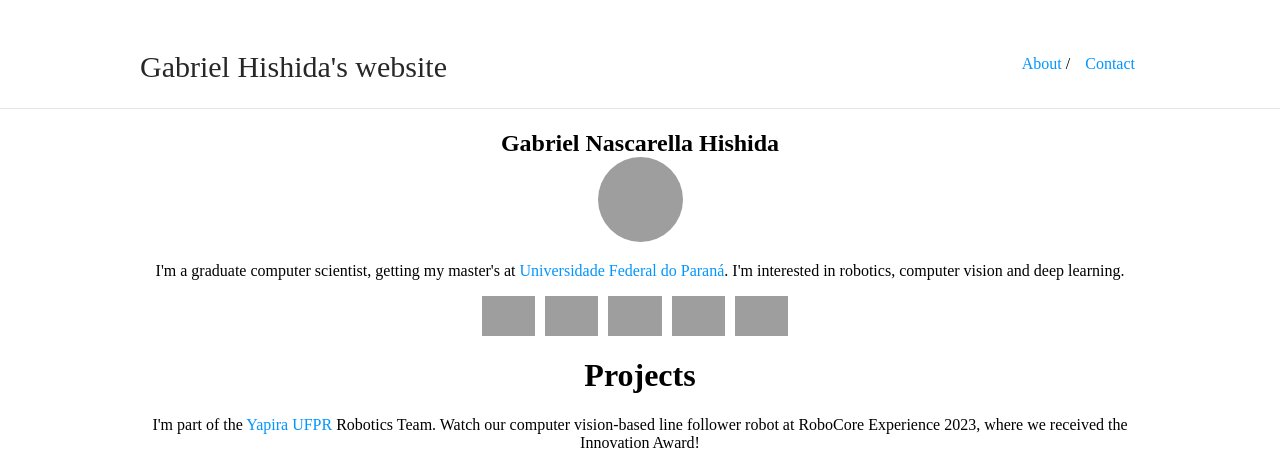
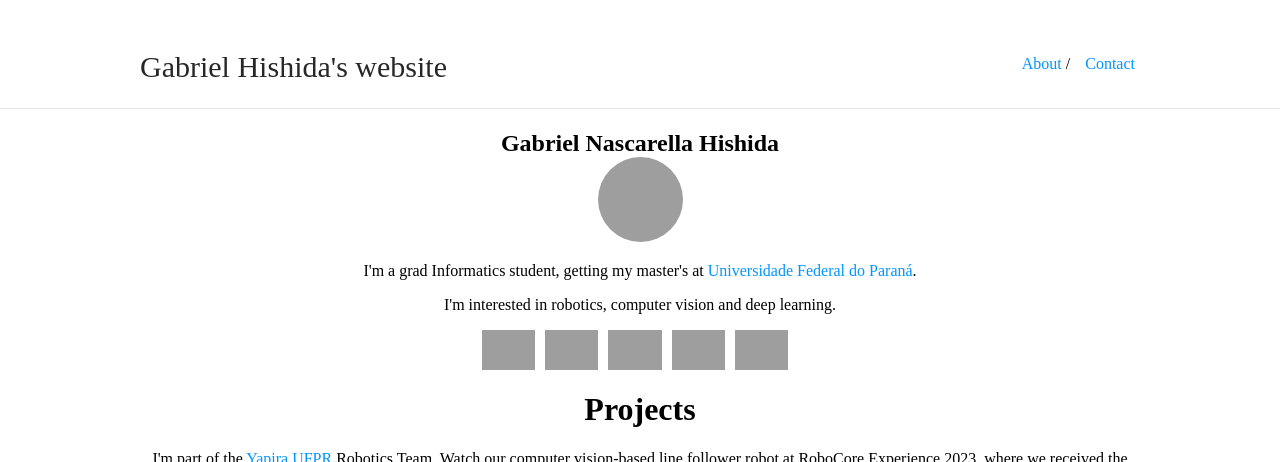
Before and after one commit to gabrielnhn/gabrielnhn.github.io, a Jekyll site: the page built from index.md, in a window 1280 px wide and 900 px high, cut to the strip 0-462 px from the top of the window. Built offline with Jekyll 4.4.1, drawn with Linux system fonts in a browser that asks for light colours; our own code applies the rules of GitHub Pages for plain Markdown files; grey boxes are pictures that could not be loaded.

Commit message:
Update index.md

```diff
--- a/index.md
+++ b/index.md
@@ -2,7 +2,8 @@
 
  <h2>Gabriel Nascarella Hishida <img class="profile-picture" src="https://avatars.githubusercontent.com/u/55661167?v=4"></h2>
 
-<p>I'm a graduate computer scientist, getting my master's at <a href="https://web.inf.ufpr.br/bcc/">Universidade Federal do Paraná</a>. I'm interested in robotics, computer vision and deep learning.</p>
+<p>I'm a grad Informatics student, getting my master's at <a href="https://web.inf.ufpr.br/bcc/">Universidade Federal do Paraná</a>.</p>
+<p>I'm interested in robotics, computer vision and deep learning.</p>
 
 <div class="icon-container">
         <a href="https://www.python.org/"><img class="icon_img" alt="Python" width="40px" src="https://img.icons8.com/color/240/000000/python.png"></a>
```
